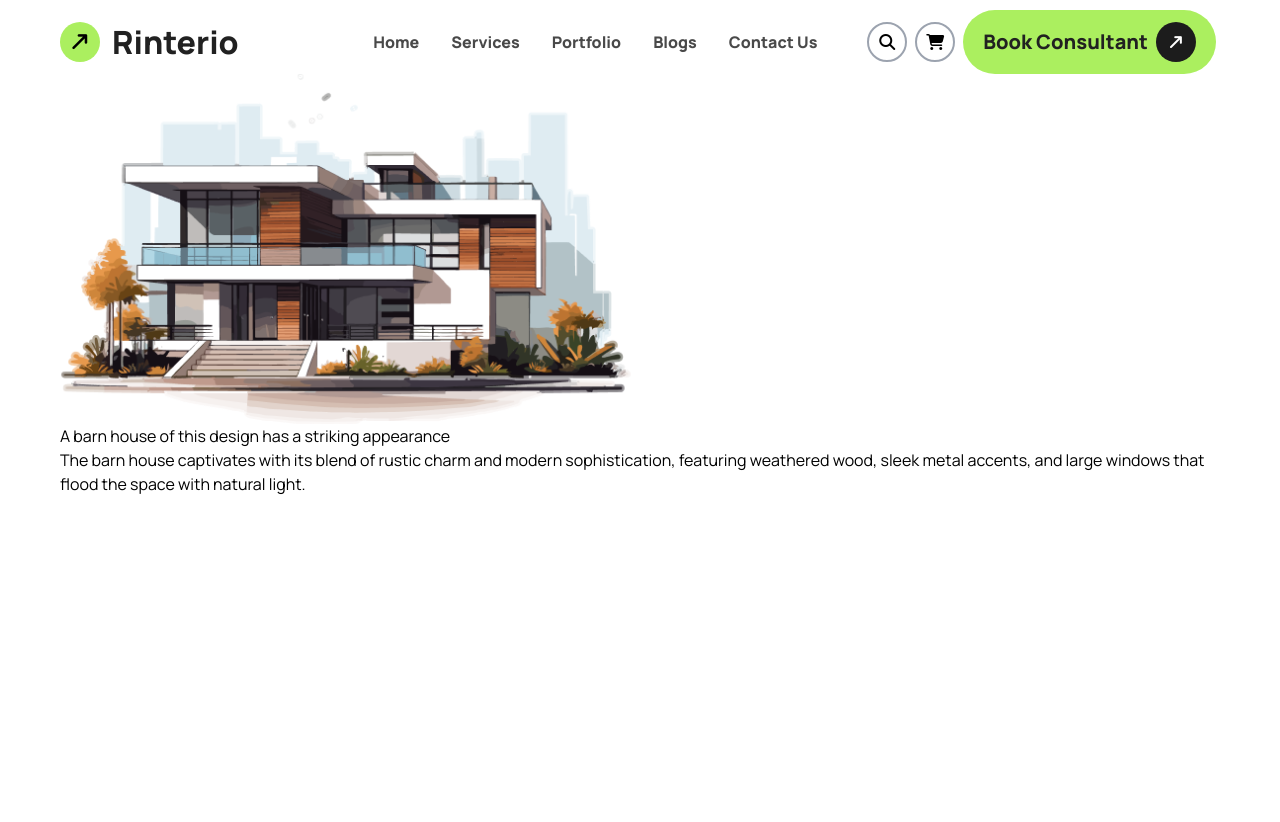
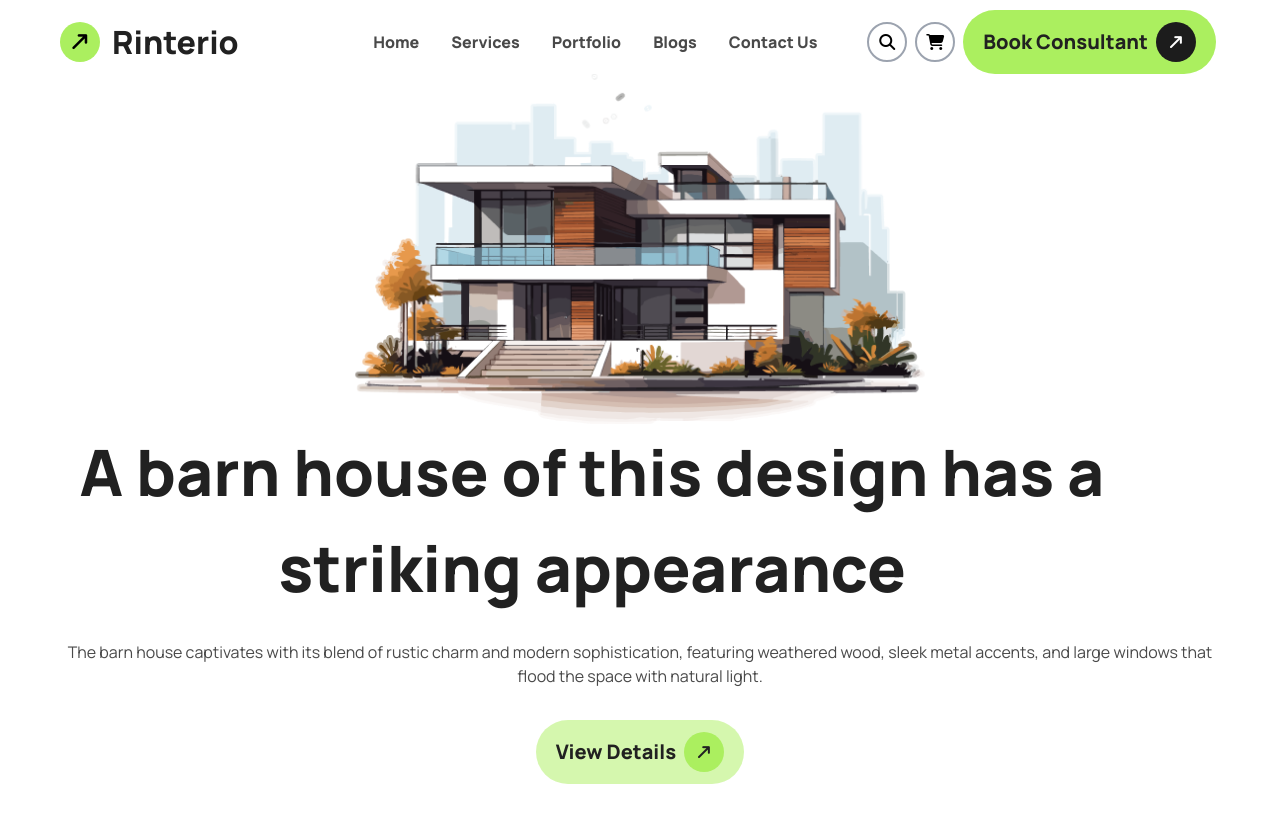
Before and after one commit to salmanSrahman/Rinterio-Web-Page, a plain HTML site: page index.html in a window 1280 px wide. Before the commit the page ends 800 px from the top, so only its background shows below. Drawn offline with nearby package versions, Linux system fonts and the light colour scheme.

Commit message:
banner part end

```diff
--- a/index.html
+++ b/index.html
@@ -22,7 +22,11 @@
               },
               fontSize:{
                 32: "32px",
-                28: "28px"
+                28: "28px",
+                64: "64px"
+              },
+              lineHeight:{
+                26: "26px"
               },
               colors:{
                 primary:"#212121",
@@ -74,11 +78,14 @@
       <!-- nav part end -->
 
        <!-- hero banner part start-->
-       <div>
-        <img src="images/banner.png" alt="banner_pic">
-        <h1>A barn house of this design has a striking appearance</h1>
-        <p>The barn house captivates with its blend of rustic charm and modern sophistication, featuring weathered wood, sleek metal accents, and large windows that flood the space with natural light.</p>
-
+       <div class="text-center pb-8">
+        <img src="images/banner.png" alt="banner_pic" class="mx-auto">
+        <h1 class="text-primary font-extrabold text-28 md:text-64 max-w-[1064px] mb-6">A barn house of this design has a striking appearance</h1>
+        <p class="text-secondary leading-26 textsm md:text-base">The barn house captivates with its blend of rustic charm and modern sophistication, featuring weathered wood, sleek metal accents, and large windows that flood the space with natural light.</p>
+        <button class="py-3 px-5 rounded-[32px] bg-warning/50 flex space-x-2 justify-center items-center mx-auto mt-8 w-full md:w-fit text-center">
+          <span class="text-xl font-bold md:font-extrabold text-primary">View Details</span>
+          <i class="fa-solid fa-arrow-right-long w-10 h-10 flex justify-center items-center rounded-full bg-warning -rotate-45 text-primary"></i>
+        </button>
        </div>
        <!-- hero banner part end -->
      </div>
```
